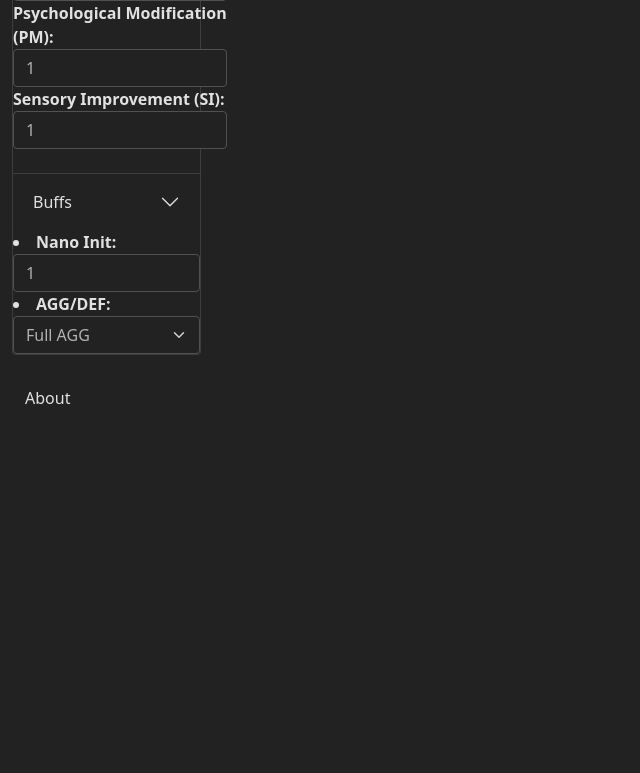
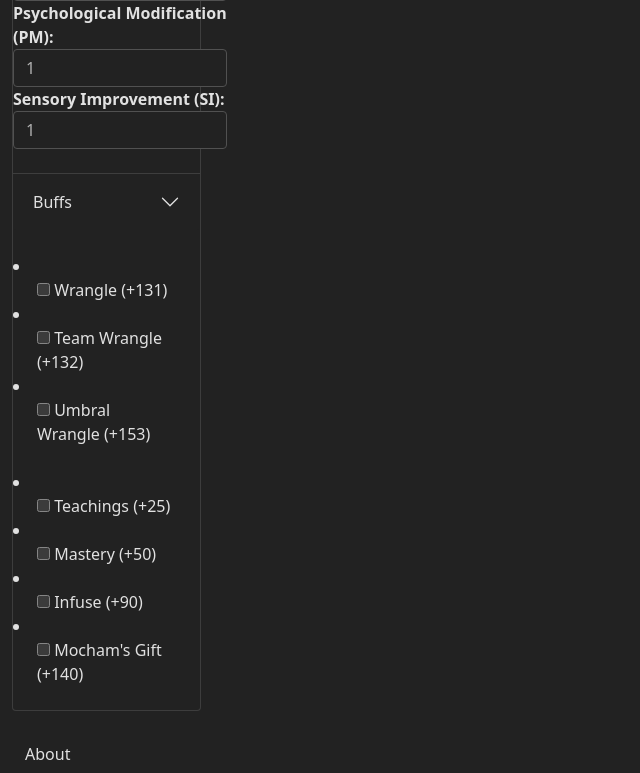
Before and after one commit to TheTinkeringIdiot/Tinkerplants, a Django app: page /tinkernanos/ in a window 1280 px wide. Shown: the part 669-1442 px from the top of the page, without its empty margins (0-640 px from the left). Before the commit the page ends 1073 px from the top, so only its background shows below. Run offline with Django 4.2, Linux system fonts and the light colour scheme; parts of the project's set-up code (start-up, migrations or seed data) failed here and were passed over; some libraries are stand-ins or nearby versions.

Commit message:
add wrangle and mochams

```diff
--- a/tinkernanos/templates/tinkernanos/index.html
+++ b/tinkernanos/templates/tinkernanos/index.html
@@ -83,19 +83,53 @@
                     </div>
                 </div>
                 <div class="accordion-item">
-                    <button type="button" class="accordion-button collapsed bg-dark" data-bs-toggle="collapse" data-bs-target="#cast-speed">Buffs</button>
-                    <div id="cast-speed" class="accordion-collapse" data-bs-parent="#nano-accordion">
+                    <button type="button" class="accordion-button collapsed bg-light" data-bs-toggle="collapse" data-bs-target="#buffs">Buffs</button>
+                    <div id="buffs" class="accordion-collapse" data-bs-parent="#nano-accordion">
+                        <div class="row">&nbsp;</div>
                         <li>
-                            <span class="fw-bold">Nano&nbsp;Init:</span>
-                            <input type="number" id="nano_init" min=1 class="form-control" value="1">
+                            <div class="container">
+                                <input type="checkbox" id="wrangle-131">
+                                <span >Wrangle (+131)</span>
+                            </div>
                         </li>
                         <li>
-                            <span class="fw-bold">AGG/DEF:</span>
-                            <select class="form-select" id="aggdef">
-                                <option selected value="100">Full AGG</option>
-                                <option value="0">Full DEF</option>
-                            </select>
+                            <div class="container">
+                                <input type="checkbox" id="wrangle-132">
+                                <span >Team Wrangle (+132)</span>
+                            </div>
                         </li>
+                        <li>
+                            <div class="container">
+                                <input type="checkbox" id="wrangle-153">
+                                <span >Umbral Wrangle (+153)</span>
+                            </div>
+                        </li>
+                        <div class="row">&nbsp;</div>
+                        <li>
+                            <div class="container">
+                                <input type="checkbox" id="mocham-25">
+                                <span >Teachings (+25)</span>
+                            </div>
+                        </li>
+                        <li>
+                            <div class="container">
+                                <input type="checkbox" id="mocham-50">
+                                <span >Mastery (+50)</span>
+                            </div>
+                        </li>
+                        <li>
+                            <div class="container">
+                                <input type="checkbox" id="mocham-90">
+                                <span >Infuse (+90)</span>
+                            </div>
+                        </li>
+                        <li>
+                            <div class="container">
+                                <input type="checkbox" id="mocham-140">
+                                <span >Mocham's Gift (+140)</span>
+                            </div>
+                        </li>
+                        <div class="row">&nbsp;</div>
                     </div>
                 </div>
             </div>
--- a/tinkernanos/templates/tinkernanos/index_script.html
+++ b/tinkernanos/templates/tinkernanos/index_script.html
@@ -6,6 +6,79 @@
         2 : 2,
         4 : 3,
         8 : 4
+    }
+
+    let wrangles = document.querySelectorAll('input[type="checkbox"][id^="wrangle-"]');
+    wrangle_amt = 0
+
+    for (let i = 0; i < wrangles.length; i++) {
+        wrangles[i].addEventListener('change', function(evt) {
+            was_checked = this.checked
+            clear_wrangles()
+            if (was_checked) {
+                this.checked = true
+                update_buffs(0 - wrangle_amt) //undo the last wrangle
+                wrangle_amt = 0
+                if(this.id === 'wrangle-131') { wrangle_amt += 131 }
+                else if (this.id === 'wrangle-132') { wrangle_amt += 132 }
+                else if (this.id === 'wrangle-153') { wrangle_amt += 153 }
+                update_buffs(wrangle_amt)
+            }
+            else {
+                this.checked = false
+                update_buffs(0 - wrangle_amt) //undo the last wrangle
+                wrangle_amt = 0
+            }
+        })
+    }
+
+    function clear_wrangles() {
+        document.getElementById('wrangle-131').checked = false
+        document.getElementById('wrangle-132').checked = false
+        document.getElementById('wrangle-153').checked = false
+    }
+
+    let mochams = document.querySelectorAll('input[type="checkbox"][id^="mocham-"]');
+    mocham_amt = 0
+
+    for (let i = 0; i < mochams.length; i++) {
+        mochams[i].addEventListener('change', function(evt) {
+            was_checked = this.checked
+            clear_mochams()
+            if (was_checked) {
+                this.checked = true
+                update_buffs(0 - mocham_amt) //undo the last mocham
+                mocham_amt = 0
+                if(this.id === 'mocham-25') { mocham_amt += 25 }
+                else if (this.id === 'mocham-50') { mocham_amt += 50 }
+                else if (this.id === 'mocham-90') { mocham_amt += 90 }
+                else if (this.id === 'mocham-140') { mocham_amt += 140 }
+                update_buffs(mocham_amt)
+            }
+            else {
+                this.checked = false
+                update_buffs(0 - mocham_amt) //undo the last mocham
+                mocham_amt = 0
+            }
+        })
+    }
+
+    function clear_mochams() {
+        document.getElementById('mocham-25').checked = false
+        document.getElementById('mocham-50').checked = false
+        document.getElementById('mocham-90').checked = false
+        document.getElementById('mocham-140').checked = false
+    }
+
+    function update_buffs(amt) {
+        document.getElementById('mm').value = parseInt(document.getElementById('mm').value) + amt
+        document.getElementById('bm').value = parseInt(document.getElementById('bm').value) + amt
+        document.getElementById('mc').value = parseInt(document.getElementById('mc').value) + amt
+        document.getElementById('ts').value = parseInt(document.getElementById('ts').value) + amt
+        document.getElementById('pm').value = parseInt(document.getElementById('pm').value) + amt
+        document.getElementById('si').value = parseInt(document.getElementById('si').value) + amt
+
+        update_tables()
     }
 
     var selectElements = Array.from(document.getElementsByTagName('select'))
@@ -70,6 +143,18 @@
     }
 
     function get_stats() {
+
+        wrangle = 0
+        if (document.getElementById('wrangle-131').checked) { wrangle += 131 }
+        else if (document.getElementById('wrangle-132').checked) { wrangle += 132 }
+        else if (document.getElementById('wrangle-153').checked) { wrangle += 153 }
+
+        mocham = 0
+        if (document.getElementById('mocham-25').checked) { mocham += 25 }
+        else if (document.getElementById('mocham-50').checked) { mocham += 50 }
+        else if (document.getElementById('mocham-90').checked) { mocham += 90 }
+        else if (document.getElementById('mocham-140').checked) { mocham += 140 }
+
         level = parseInt(document.getElementById('level').value)
         specialization = parseInt(document.getElementById('specialization').value)
         mm = parseInt(document.getElementById('mm').value)
@@ -111,7 +196,7 @@
             nano.ts <= stats['ts'] &&
             nano.pm <= stats['pm'] &&
             nano.si <= stats['si']
-        ) { console.log(nano, stats); return true }
+        ) { return true }
         else { return false }
     }
 
```
